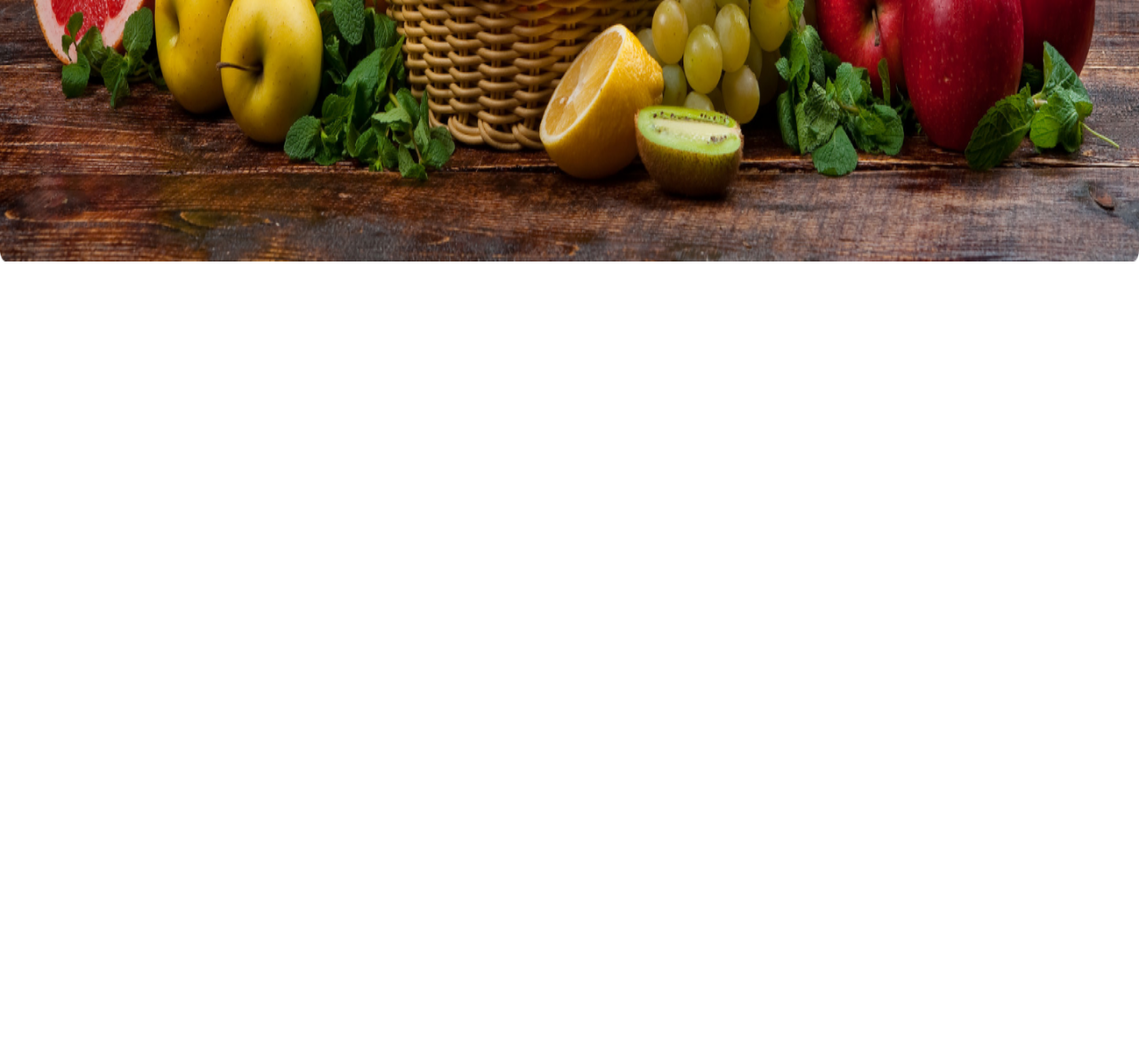
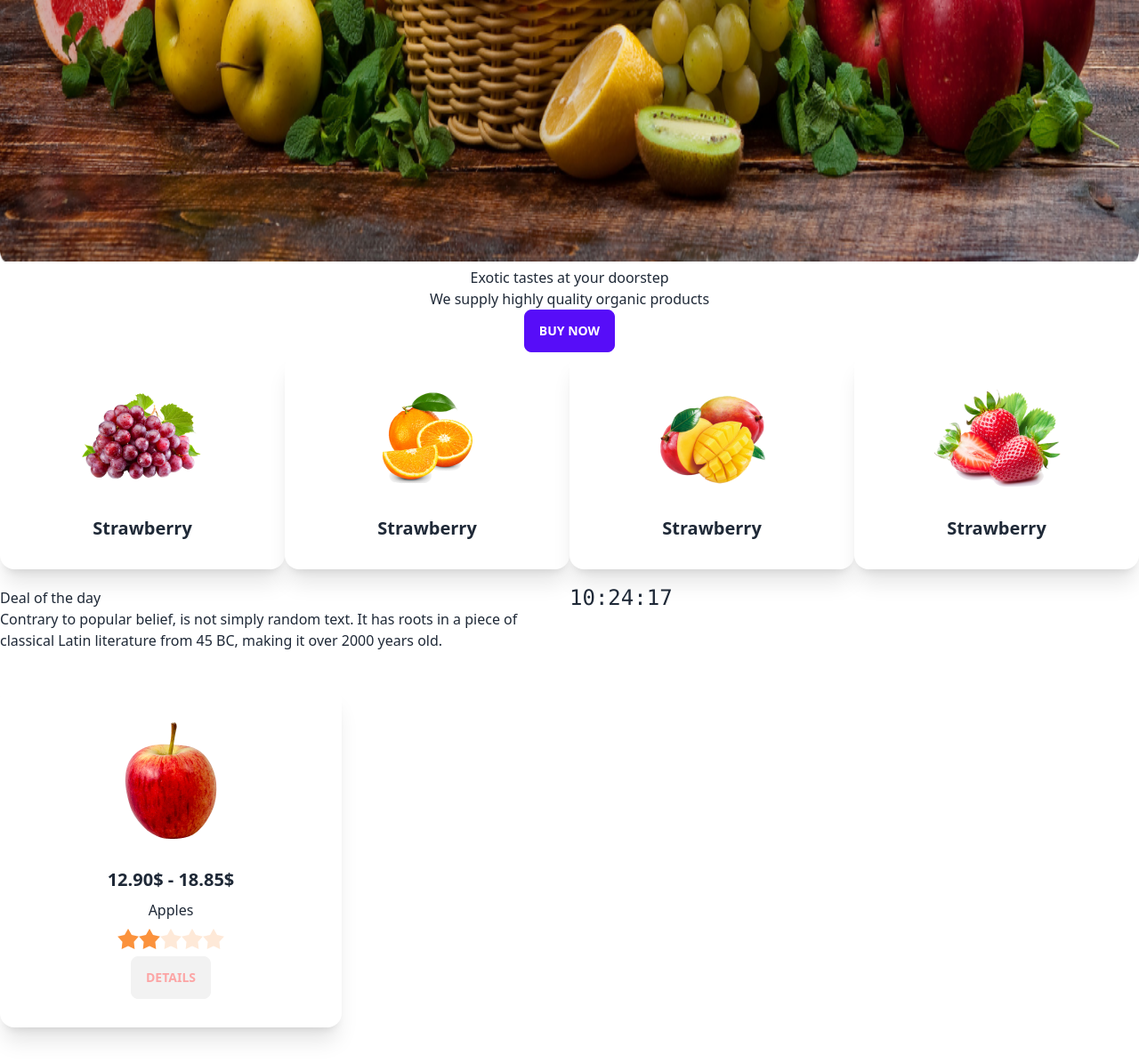
Before and after one commit to bnafak/fruit-brust, a plain HTML site: page index.html in a window 1280 px wide. Shown: the part 810-2005 px from the top of the page at 89% size. Before the commit the page ends 1110 px from the top, so only its background shows below. Drawn offline with nearby package versions, Linux system fonts and the light colour scheme; grey boxes are pictures that could not be loaded.

Commit message:
deat of the day

```diff
--- a/index.html
+++ b/index.html
@@ -69,12 +69,99 @@
                         <a href="#slide1" class="btn btn-circle">❯</a>
                     </div>
                 </div>
+
             </div>
 
             <div>
+                <div class="text-center">
+                    <h1>
+                        Exotic tastes at your doorstep
+                    </h1>
+                    <p class="">We supply highly quality organic products</p>
+                    <button class="btn btn-primary text-white">Buy Now</button>
+                </div>
+                <div>
 
                 </div>
+            </div>
         </section>
+
+        <section class="flex">
+            <div class="card w-96 bg-base-100 shadow-xl">
+                <figure class="px-10 pt-10">
+                    <img src="images/fruit1.png" alt="Shoes" class="rounded-xl" />
+                </figure>
+                <div class="card-body items-center text-center">
+                    <h2 class="card-title">Strawberry</h2>
+                </div>
+            </div>
+
+            <div class="card w-96 bg-base-100 shadow-xl">
+                <figure class="px-10 pt-10">
+                    <img src="images/fruit2.png" alt="Shoes" class="rounded-xl" />
+                </figure>
+                <div class="card-body items-center text-center">
+                    <h2 class="card-title">Strawberry</h2>
+                </div>
+            </div>
+
+            <div class="card w-96 bg-base-100 shadow-xl">
+                <figure class="px-10 pt-10">
+                    <img src="images/fruit3.png" alt="Shoes" class="rounded-xl" />
+                </figure>
+                <div class="card-body items-center text-center">
+                    <h2 class="card-title">Strawberry</h2>
+                </div>
+            </div>
+
+            <div class="card w-96 bg-base-100 shadow-xl">
+                <figure class="px-10 pt-10">
+                    <img src="images/fruit4.png" alt="Shoes" class="rounded-xl" />
+                </figure>
+                <div class="card-body items-center text-center">
+                    <h2 class="card-title">Strawberry</h2>
+                </div>
+            </div>
+        </section>
+        <!-- Deal of the day ---------------------------- -->
+        <section class="flex my-5">
+            <div class="w-1/2">
+                <h1>Deal of the day</h1>
+                <p>Contrary to popular belief, is not simply random text. It has roots in a piece of classical Latin literature from 45 BC, making it over 2000 years old.</p>
+            </div>
+            <div class="w-1/2">
+                <span class="countdown font-mono text-2xl">
+                    <span style="--value:10;"></span>:
+                    <span style="--value:24;"></span>:
+                    <span style="--value:17;"></span>
+                  </span>
+            </div>
+        </section>
+        <!-- deal of the day ----------------------------------- -->
+        <section>
+            <div class="card my-10 w-96 bg-base-100 shadow-xl">
+                <figure class="px-10 pt-10">
+                  <img src="images/fruit6.png" alt="Shoes" class="rounded-xl" />
+                </figure>
+                <div class="card-body items-center text-center">
+                  <p class="card-title">12.90$ - 18.85$</p>
+                  <p>Apples</p>
+                  <div class="rating">
+                    <input type="radio" name="rating-2" class="mask mask-star-2 bg-orange-400" />
+                    <input type="radio" name="rating-2" class="mask mask-star-2 bg-orange-400" checked />
+                    <input type="radio" name="rating-2" class="mask mask-star-2 bg-orange-400" />
+                    <input type="radio" name="rating-2" class="mask mask-star-2 bg-orange-400" />
+                    <input type="radio" name="rating-2" class="mask mask-star-2 bg-orange-400" />
+                  </div>
+                  <button class="btn text-red-300">Details</button>
+                </div>
+            </div>
+        </section>
+        <!-- ---------------------------Meet the team section ------------------------ -->
+        <section>
+
+        </section>
+
     </main>
 
 
```
Lines whose indentation alone changed are shown as unchanged.
